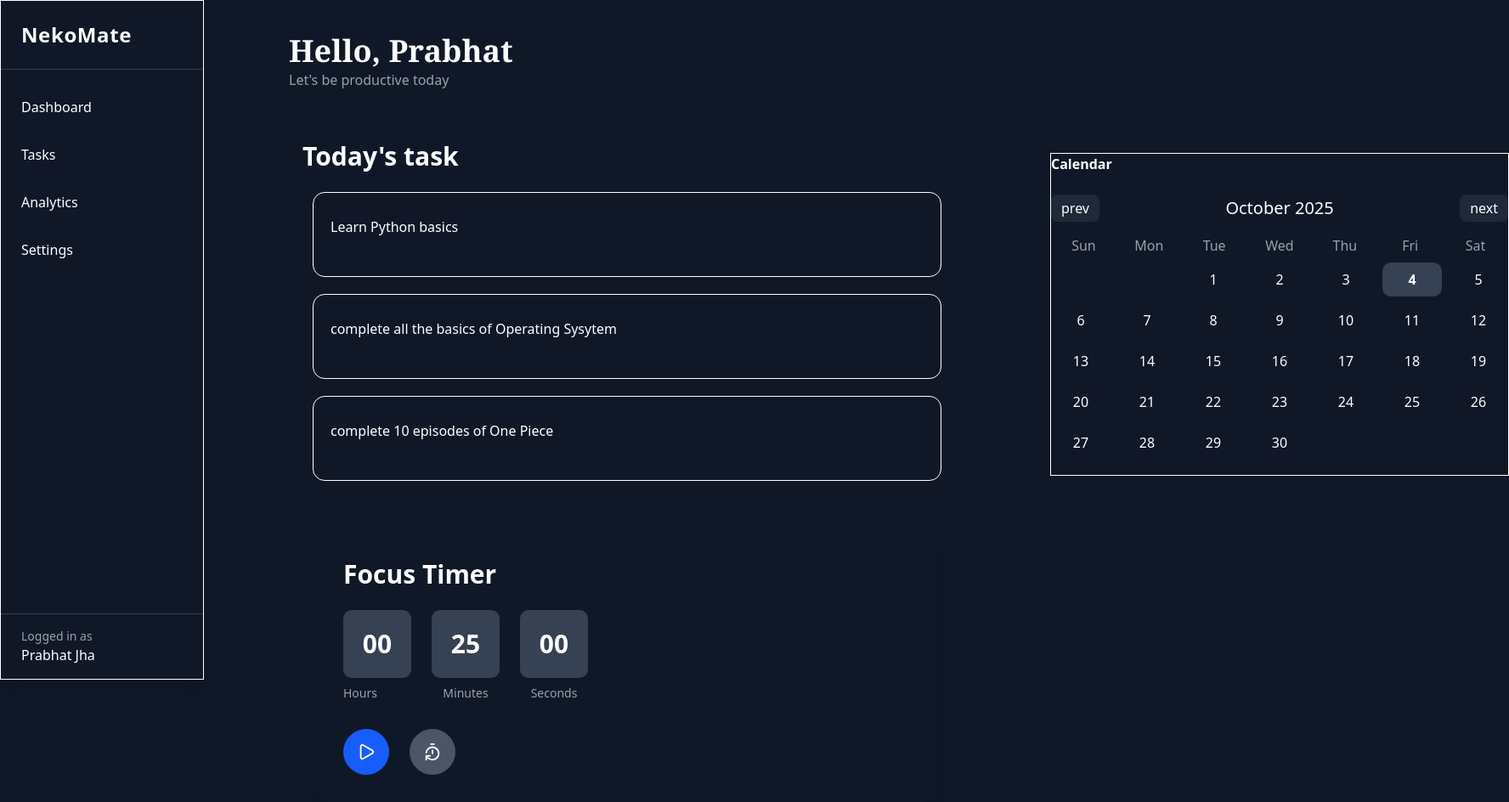
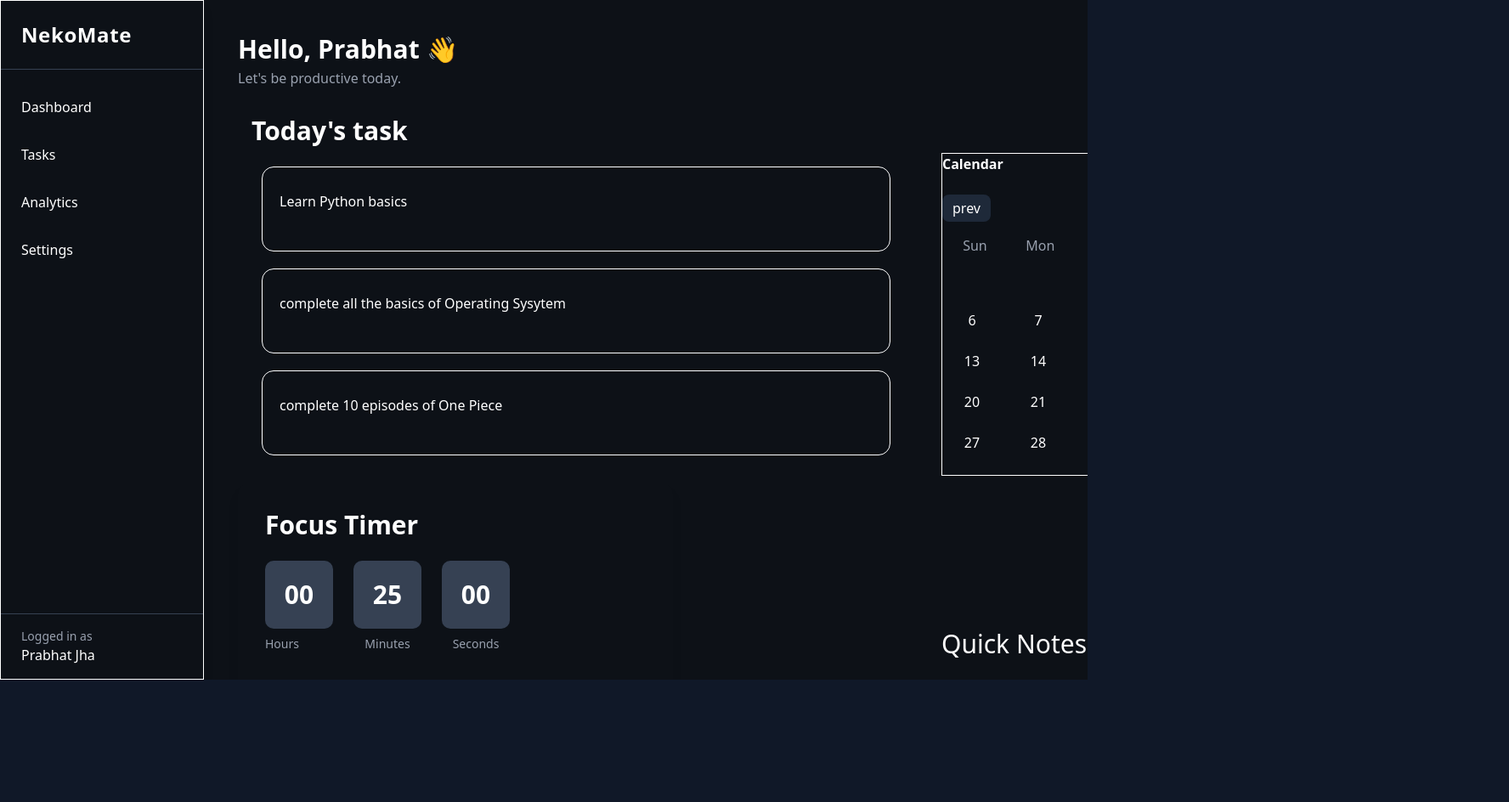
Before and after one commit to 23-prabhat/studyBuddy, a React (Vite) app in the folder NekoMate/: page / in a window 1280 px wide. Shown: the whole page at 85% size, 1776 px wide, since content can reach past the window. After the commit the page ends 800 px from the top, so only its background shows below. Built offline with nearby package versions, Linux system fonts and the light colour scheme.

Commit message:
component added on dashboard

```diff
--- a/NekoMate/src/Pages/Dashboard.tsx
+++ b/NekoMate/src/Pages/Dashboard.tsx
@@ -1,31 +1,46 @@
 import Calendar from "@/components/Dashboard/Calendar";
+import Notes from "@/components/Dashboard/Notes";
 import SideBar from "@/components/Dashboard/SideBar";
 import Task from "@/components/Dashboard/Task";
 import Timer from "@/components/Dashboard/Timer";
 
-export default function Dashboard(){
+export default function Dashboard() {
+  return (
+    <div className="flex h-screen bg-[#0D1117] text-white font-sans">
+      {/* ===== Sidebar ===== */}
+      <SideBar />
 
+      {/* ===== Main Dashboard Area ===== */}
+      <main className="flex-1 flex justify-between px-10 py-10 space-x-8 overflow-y-auto">
+        {/* ===== Left Section: Tasks + Timer ===== */}
+        <section className="flex flex-col flex-[2]">
+          {/* Greeting Section */}
+          <header className="mb-8">
+            <h1 className="text-3xl font-semibold">Hello, Prabhat 👋</h1>
+            <p className="text-gray-400 mt-1">Let's be productive today.</p>
+          </header>
 
-  return (
+          {/* Tasks */}
+          <div className="space-y-8">
+            <Task />
 
-  <div className="flex grid-cols-3 space-x-25 h-screen bg-gray-900">
-     <div>
-        <SideBar />
-      </div>
-      <div className="my-10">
-         <h1 className="text-4xl font-serif text-white font-bold">Hello, Prabhat</h1>
-         <p className="text-gray-400 mt-0.5">Let's be productive today</p>
-         <div className="mt-15 space-y-15">
-            <Task />
-            <div className="mx-8">
-               <Timer />
+            {/* Timer Section */}
+            <div className="w-full max-w-lg">
+              <Timer />
             </div>
-         </div>
-      </div>
-      <div className="my-10">
-          <Calendar />
-      </div>
-      </div>
+          </div>
+        </section>
 
-  )
+        {/* ===== Right Section: Calendar + Notes ===== */}
+        <aside className="flex flex-col flex-1 space-y-10">
+          <div className="w-full">
+            <Calendar />
+          </div>
+          <div className="w-full">
+            <Notes />
+          </div>
+        </aside>
+      </main>
+    </div>
+  );
 }
--- /dev/null
+++ b/NekoMate/src/components/Dashboard/Notes.tsx
@@ -0,0 +1,16 @@
+export default function Notes(){
+    return (
+        <div>
+            <div className="text-white space-y-6">
+                <p className="text-3xl"> Quick Notes </p>
+               <div className="border border-white rounded-xl w-100 h-35">
+                <input
+                  type="text"
+                  className="w-100 h-35"
+                  placeholder="Your short quick notes"
+                />
+                </div>
+            </div>
+        </div>
+    )
+}
```
